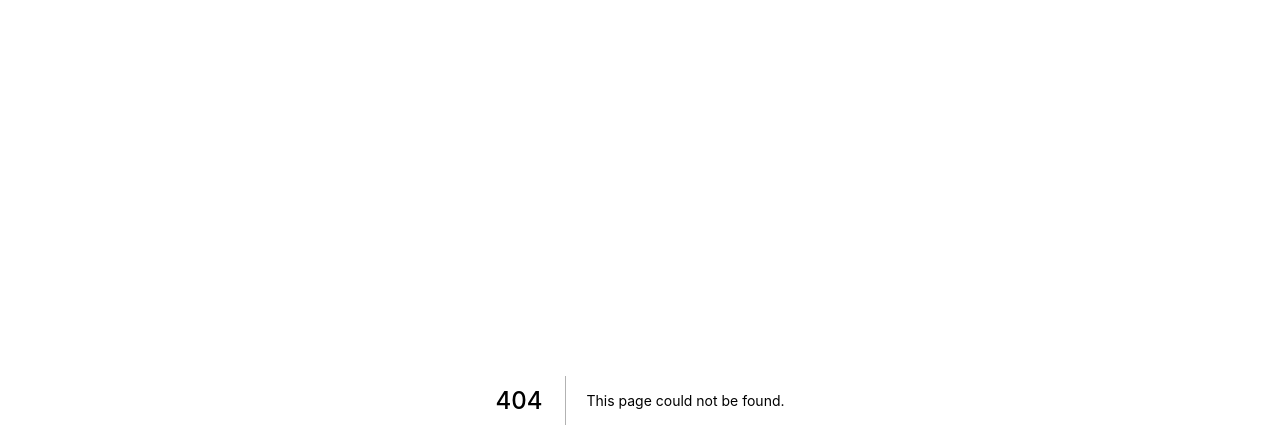
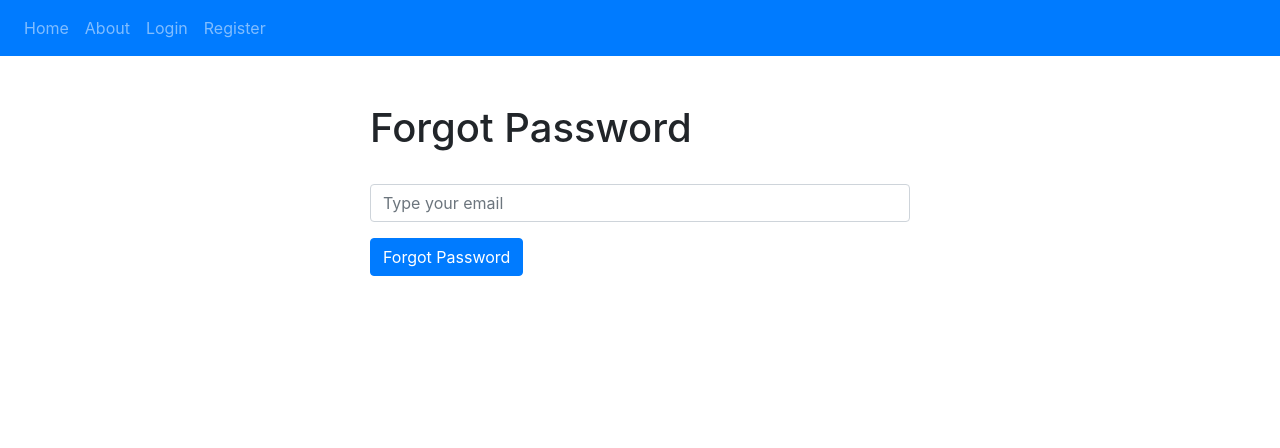
Before and after one commit to ciderbet/whatyearwasiborn, a Next.js app: page /auth/password/forgot in a window 1280 px wide. Before the commit this address had no page. Shown: the top 448 px of the page. Built offline with nearby package versions, Linux system fonts and the light colour scheme.

Commit message:
forgot password page

```diff
--- /dev/null
+++ b/pages/auth/password/forgot.js
@@ -0,0 +1,80 @@
+import { useState, useEffect } from 'react'
+import axios from 'axios'
+import { showSuccessMessage, showErrorMessage } from '../../../helpers/alerts'
+import { API } from '../../../config'
+import Router from 'next/router'
+import Layout from '../../../components/Layout'
+import { forgotPasswordValidator } from '../../../../server/validators/auth'
+
+const forgotPassword = () => {
+  const [state, setState] = useState({
+    email: '',
+    buttonText: 'Forgot Password',
+    success: '',
+    error: ''
+  })
+  const { email, buttonText, success, error } = state
+
+  const handleChange = e => {
+    setState({
+      ...state,
+      email: e.target.value,
+      success: '',
+      error: ''
+    })
+  }
+
+  const handleSubmit = async e => {
+    e.preventDefault()
+    try {
+      const response = await axios.put(`${API}/forgot-password`, { email })
+      // console.log('FORGOT PASSWORD', response)
+      setState({
+        ...state,
+        email: '',
+        buttonText: 'Done',
+        success: response.data.message
+      })
+    } catch (error) {
+      console.log('FORGOT PW ERROR', error)
+      setState({
+        ...state,
+        buttonText: 'Forgot Password',
+        error: error.response.data.error
+      })
+    }
+  }
+
+  const passwordForgotForm = () => (
+    <form onSubmit={handleSubmit}>
+      <div className="form-group">
+        <input
+          type="email"
+          className="form-control"
+          onChange={handleChange}
+          value={email}
+          placeholder="Type your email"
+          required
+        />
+      </div>
+      <div>
+        <button className="btn btn-primary">{buttonText}</button>
+      </div>
+    </form>
+  )
+  return (
+    <Layout>
+      <div className="row">
+        <div className="col-md-6 offset-md-3">
+          <h1>Forgot Password</h1>
+          <br/>
+          {success && showSuccessMessage(success)}
+          {error && showErrorMessage(error)}
+          {passwordForgotForm()}
+        </div>
+      </div>
+    </Layout>
+  )
+}
+
+export default forgotPassword
--- a/pages/login.js
+++ b/pages/login.js
@@ -89,6 +89,9 @@
       {success && showSuccessMessage(success)}
       {error && showErrorMessage(error)}
       {loginForm()}
+      <Link href="/auth/password/forgot">
+        <a className="text-danger float-right">Forgot Password</a>
+      </Link>
       <br />
     </div>
   </Layout>
```
